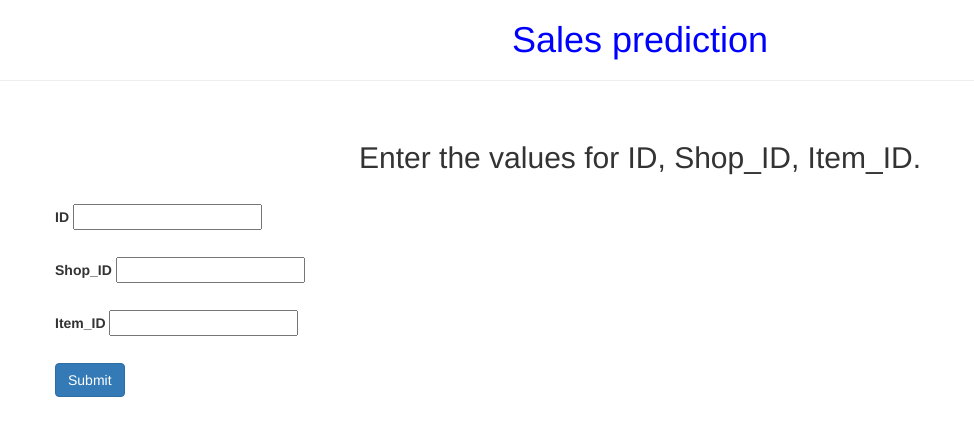
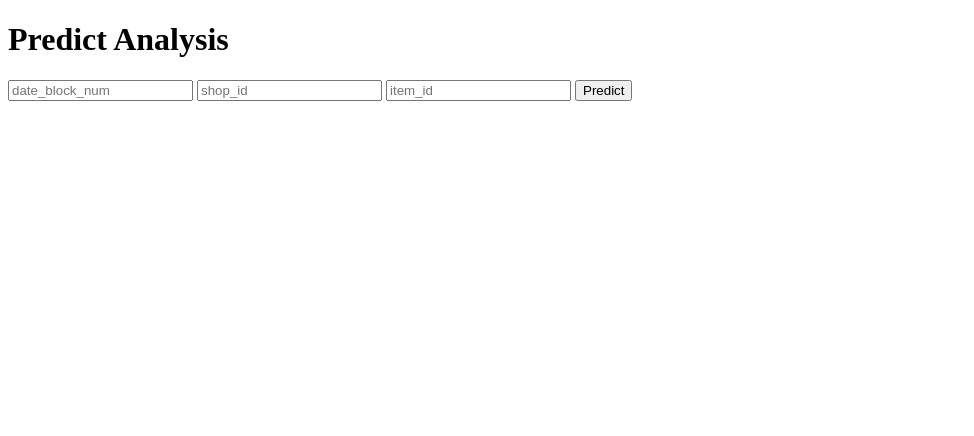
Before and after one commit to prasadheeramani/flask-machineLearning-app2, a Flask app: page / in a window 1280 px wide. Shown: the top 436 px of the page, without its empty margins (0-974 px from the left). Run offline with Flask 2, Linux system fonts and the light colour scheme; parts of the project's set-up code (start-up, migrations or seed data) failed here and were passed over; some libraries are stand-ins or nearby versions.

Commit message:
Just Working but bad prediction

```diff
--- a/app.py
+++ b/app.py
@@ -1,33 +1,71 @@
+import pickle
+import pandas as pd
 import numpy as np
 from flask import Flask, request, jsonify, render_template
 import pickle
 
 app = Flask(__name__)
-model = pickle.load(open('model.pkl', 'rb'))
+# model = pickle.load(open('model.pkl', 'rb'))
+
+model=pickle.load(open('model.pkl','rb'))
+shops = pd.read_csv('shops_data.csv')
+shops = shops[['shop_id', 'shop_category', 'shop_city']]
+
+items = pd.read_csv('items_data.csv')
+items = items[['item_id', 'item_category_id', 'name2', 'name3',
+       'item_price', 'subtype_code', 'type_code']]
 
 @app.route('/')
 def home():
-    return render_template('home.html')
+    return render_template('index.html')
+
+def ValuePredictor(values):
+    keys = ["date_block_num", "shop_id", "item_id"]
+#     values = [10,20,30]
+
+    dict_ = dict(zip(keys, values))
+
+#     print(dict_)
+    train = pd.DataFrame.from_dict(dict_, orient='index').T
+
+
+    train=pd.merge(train,items,on=['item_id'],how='inner')
+    train=pd.merge(train,shops,on=['shop_id'],how='inner')
+    train.sort_values(["date_block_num", "shop_id", "item_id"], inplace = True )
+    train=train.reset_index(drop=True)
+
+    train["month"] = train["date_block_num"] % 12
+    days = pd.Series([31,28,31,30,31,30,31,31,30,31,30,31])
+    train["days"] = train["month"].map(days).astype(np.int8)
+    train["year"] = 2013+(train["date_block_num"]/12).astype(np.int16)
+    train['month']=train['month']+1
+
+    t = train[['date_block_num', 'shop_id', 'item_id', 'shop_category', 'shop_city',
+       'item_category_id', 'name2', 'name3', 'subtype_code', 'type_code', 'days', 'month', 'year',
+       'item_price', ]]
+    return model.predict(t)
+
+
+
 
 @app.route('/predict',methods=['POST'])
 def predict():
+    '''
+    For rendering results on HTML GUI
+    '''
+    int_features = [int(x) for x in request.form.values()]
+    # final_features = [np.array(int_features)]
 
-    int_features = [int(x) for x in request.form.values()]
-    final_features = [np.array(int_features)]
-    prediction = model.predict(final_features)
+    print(int_features)
 
-    output = round(prediction[0], 2)
+    prediction = ValuePredictor(int_features)
+    print(prediction)
 
-    return render_template('index.html', prediction_text='Sales should be $ {}'.format(output))
+    # output = round(prediction[0], 2)
+    # print(output)
 
-@app.route('/results',methods=['POST'])
-def results():
+    return render_template('index.html', prediction_text='Prediction is: {}'.format(prediction))
 
-    data = request.get_json(force=True)
-    prediction = model.predict([np.array(list(data.values()))])
-
-    output = prediction[0]
-    return jsonify(output)
 
 if __name__ == "__main__":
     app.run(debug=True)
--- a/templates/index.html
+++ b/templates/index.html
@@ -1,27 +1,28 @@
 <!DOCTYPE html>
 <html>
+<!--From https://codepen.io/frytyler/pen/EGdtg-->
 
 <head>
   <meta charset="UTF-8">
-    <title>Deployment Tutorial 1</title>
+  <title>ML API</title>
   <link href='https://fonts.googleapis.com/css?family=Pacifico' rel='stylesheet' type='text/css'>
   <link href='https://fonts.googleapis.com/css?family=Arimo' rel='stylesheet' type='text/css'>
   <link href='https://fonts.googleapis.com/css?family=Hind:300' rel='stylesheet' type='text/css'>
   <link href='https://fonts.googleapis.com/css?family=Open+Sans+Condensed:300' rel='stylesheet' type='text/css'>
-    <!-- <link rel="stylesheet" href="style.css"> -->
-    <!-- <link rel="stylesheet" href="style.css"> -->
+
 </head>
 
-<body style="background: #000;">
+<body>
   <div class="login">
-        <h1>Sales Forecasting</h1>
+    <h1>Predict Analysis</h1>
 
     <!-- Main Input For Receiving Query to our ML -->
     <form action="{{ url_for('predict')}}" method="post">
-            <input type="text" name="rate" placeholder="rate" required="required" />
-            <input type="text" name="sales in first month" placeholder="sales in first month" required="required" />
-            <input type="text" name="sales in second month" placeholder="sales in second month" required="required" />
-            <button type="submit" class="btn btn-primary btn-block btn-large">Predict sales in third month</button>
+      <input type="text" name="date_block_num" placeholder="date_block_num" required="required" />
+      <input type="text" name="shop_id" placeholder="shop_id" required="required" />
+      <input type="text" name="item_id" placeholder="item_id" required="required" />
+
+      <button type="submit" class="btn btn-primary btn-block btn-large">Predict</button>
     </form>
 
     <br>
@@ -29,6 +30,8 @@
     {{ prediction_text }}
 
   </div>
+
+
 </body>
 
 </html>
```
Also changed, not shown: app2.py (deleted, +0 -74 lines), model.py (+13 -5 lines), README.md. Lines whose indentation alone changed are shown as unchanged.
